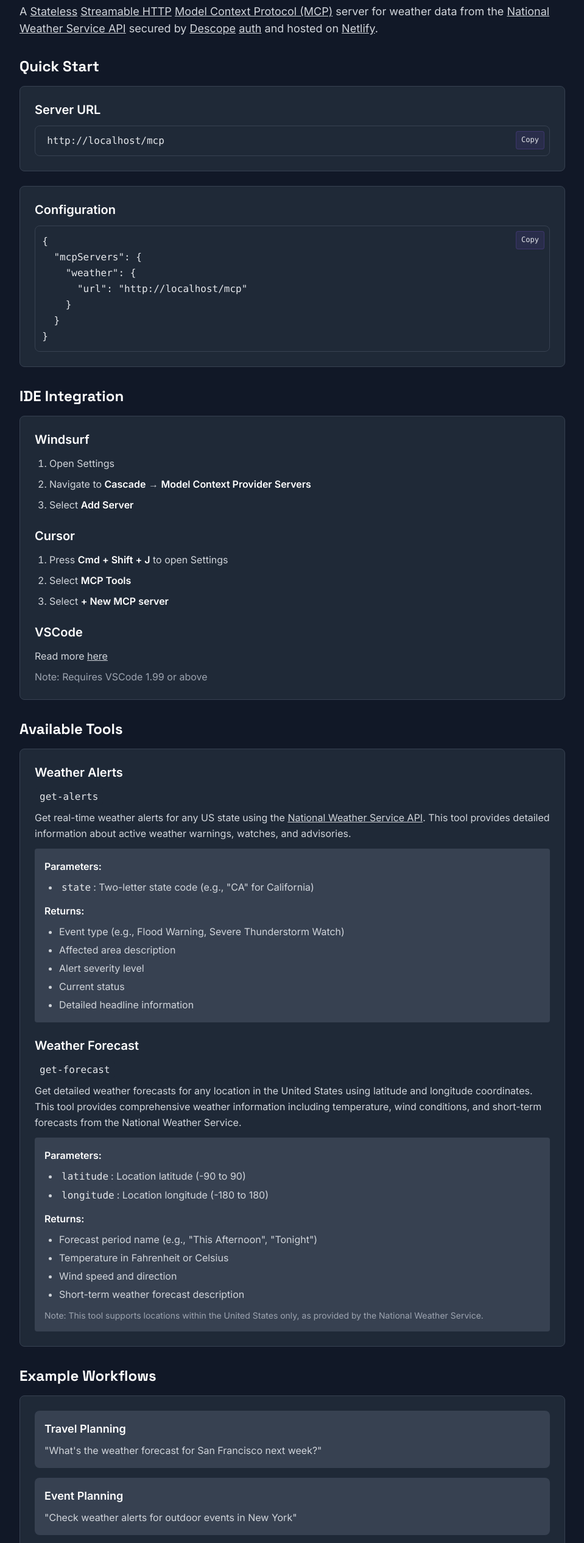
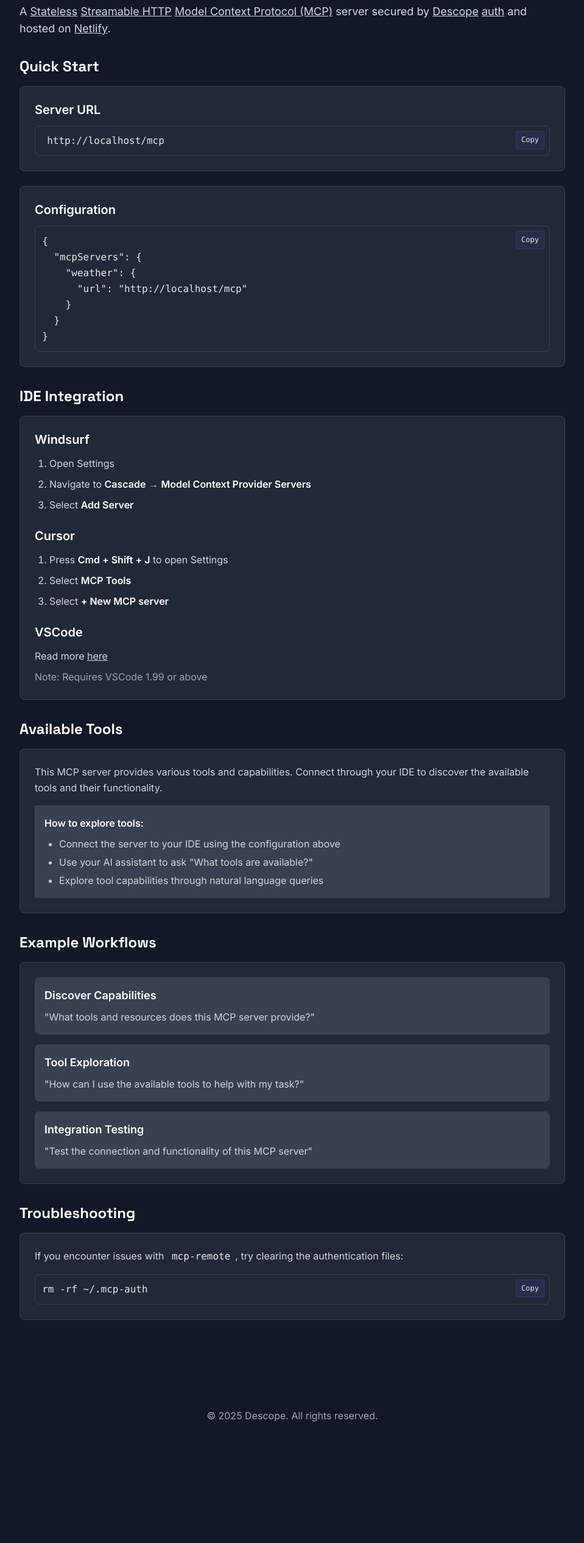
Before and after one commit to orius123/mcp-test, a website: page public/index.html in a window 1280 px wide. Shown: the part 91-2622 px from the top of the page at 61% size, without its empty margins (160-1119 px from the left). After the commit the page ends 2450 px from the top, so only its background shows below. Drawn offline with nearby package versions, Linux system fonts and the light colour scheme.

```diff
--- a/public/index.html
+++ b/public/index.html
@@ -1,17 +1,16 @@
 <!DOCTYPE html>
 <html lang="en">
-
   <head>
-  <meta charset="UTF-8">
-  <meta name="viewport" content="width=device-width, initial-scale=1.0">
-  <title>Weather MCP Server</title>
+    <meta charset="UTF-8" />
+    <meta name="viewport" content="width=device-width, initial-scale=1.0" />
+    <title>MCP Server</title>
     <script>
-    const SERVER_URL = window.location.origin + '/mcp';
+      const SERVER_URL = window.location.origin + "/mcp";
     </script>
     <script src="https://cdn.tailwindcss.com"></script>
     <script>
       tailwind.config = {
-      darkMode: 'class',
+        darkMode: "class",
         theme: {
           extend: {
             colors: {
@@ -21,7 +20,7 @@
               dark: {
                 DEFAULT: "#111827",
                 lighter: "#1F2937",
-            }
+              },
             },
             fontFamily: {
               sans: ["Inter", "system-ui", "sans-serif"],
@@ -36,12 +35,12 @@
 
       body {
         background-color: #111827;
-      color: #F3F4F6;
+        color: #f3f4f6;
       }
 
       pre {
-      background: #1F2937 !important;
-      color: #E5E7EB !important;
+        background: #1f2937 !important;
+        color: #e5e7eb !important;
         position: relative;
         white-space: pre-wrap;
         word-wrap: break-word;
@@ -50,7 +49,7 @@
         padding: 0.7rem;
         border: 1px solid #374151;
         text-shadow: none;
-      -webkit-text-fill-color: #E5E7EB;
+        -webkit-text-fill-color: #e5e7eb;
       }
 
       pre code {
@@ -67,7 +66,7 @@
         padding: 0.25rem 0.5rem;
         background: rgba(139, 92, 246, 0.1);
         border: 1px solid rgba(139, 92, 246, 0.2);
-      color: #8B5CF6;
+        color: #8b5cf6;
         border-radius: 0.25rem;
         cursor: pointer;
         font-size: 0.75rem;
@@ -84,59 +83,63 @@
       }
 
       .card {
-      background: #1F2937;
+        background: #1f2937;
         border: 1px solid #374151;
         transition: all 0.2s;
       }
 
       .card:hover {
-      border-color: #8B5CF6;
+        border-color: #8b5cf6;
       }
 
       code {
         background: #374151;
-      color: #E5E7EB;
+        color: #e5e7eb;
       }
 
       a {
-      color: #8B5CF6;
+        color: #8b5cf6;
         transition: all 0.2s;
         text-decoration: underline !important;
       }
 
       a:hover {
-      color: #A78BFA;
+        color: #a78bfa;
       }
     </style>
     <script>
-    document.addEventListener('DOMContentLoaded', () => {
+      document.addEventListener("DOMContentLoaded", () => {
         // Set server URL
-      document.getElementById('server-url').textContent = SERVER_URL;
+        document.getElementById("server-url").textContent = SERVER_URL;
 
         // Set configuration JSON
         const config = {
           mcpServers: {
             weather: {
-            url: SERVER_URL
-          }
-        }
+              url: SERVER_URL,
+            },
+          },
         };
-      document.getElementById('config-json').textContent = JSON.stringify(config, null, 2);
+        document.getElementById("config-json").textContent = JSON.stringify(
+          config,
+          null,
+          2
+        );
 
         // Copy button functionality
-      const preBlocks = document.querySelectorAll('pre');
-      preBlocks.forEach(pre => {
-        const button = document.createElement('button');
-        button.className = 'copy-button';
-        button.textContent = 'Copy';
+        const preBlocks = document.querySelectorAll("pre");
+        preBlocks.forEach((pre) => {
+          const button = document.createElement("button");
+          button.className = "copy-button";
+          button.textContent = "Copy";
           button.onclick = () => {
-          const code = pre.querySelector('code')?.textContent || '';
+            const code = pre.querySelector("code")?.textContent || "";
             navigator.clipboard.writeText(code).then(() => {
-            button.textContent = 'Copied!';
-            button.classList.add('copied');
+              button.textContent = "Copied!";
+              button.classList.add("copied");
               setTimeout(() => {
-              button.textContent = 'Copy';
-              button.classList.remove('copied');
+                button.textContent = "Copy";
+                button.classList.remove("copied");
               }, 2000);
             });
           };
@@ -149,22 +152,34 @@
   <body class="font-sans leading-relaxed flex flex-col min-h-screen">
     <main class="container mx-auto px-4 pb-12 flex-grow pt-8">
       <div class="max-w-4xl mx-auto">
-      <h1 class="text-4xl font-bold font-heading text-white mb-6">🌤️ Weather MCP Server</h1>
+        <h1 class="text-4xl font-bold font-heading text-white mb-6">
+          🔧 MCP Server
+        </h1>
         <p class="text-lg text-gray-300 mb-8">
-        A <a
-          href="https://github.com/modelcontextprotocol/typescript-sdk?tab=readme-ov-file#without-session-management-stateless">Stateless</a>
-        <a href="https://modelcontextprotocol.io/specification/2025-03-26/basic/transports#streamable-http">Streamable
-          HTTP</a>
-        <a href="https://modelcontextprotocol.com/" class="hover:text-primary">Model Context Protocol
-          (MCP)</a> server for weather data from the <a href="https://www.weather.gov/documentation/services-web-api"
-          class="hover:text-primary">National
-          Weather Service API</a> secured by
-        <a href="https://www.descope.com/" class="hover:text-primary">Descope</a>
-        <a href="https://www.npmjs.com/package/@descope/mcp-express">auth</a> and hosted on <a
-          href="https://netlify.com/" class="hover:text-primary">Netlify</a>.
+          A
+          <a
+            href="https://github.com/modelcontextprotocol/typescript-sdk?tab=readme-ov-file#without-session-management-stateless"
+            >Stateless</a
+          >
+          <a
+            href="https://modelcontextprotocol.io/specification/2025-03-26/basic/transports#streamable-http"
+            >Streamable HTTP</a
+          >
+          <a href="https://modelcontextprotocol.com/" class="hover:text-primary"
+            >Model Context Protocol (MCP)</a
+          >
+          server secured by
+          <a href="https://www.descope.com/" class="hover:text-primary"
+            >Descope</a
+          >
+          <a href="https://www.npmjs.com/package/@descope/mcp-express">auth</a>
+          and hosted on
+          <a href="https://netlify.com/" class="hover:text-primary">Netlify</a>.
         </p>
 
-      <h2 class="text-2xl font-bold font-heading text-white mt-8 mb-4">Quick Start</h2>
+        <h2 class="text-2xl font-bold font-heading text-white mt-8 mb-4">
+          Quick Start
+        </h2>
         <div class="card rounded-lg p-6 mb-6">
           <h3 class="text-xl font-semibold text-white mb-3">Server URL</h3>
           <pre><code class="px-2 py-1 rounded" id="server-url"></code></pre>
@@ -175,104 +190,117 @@
           <pre><code id="config-json"></code></pre>
         </div>
 
-      <h2 class="text-2xl font-bold font-heading text-white mt-8 mb-4">IDE Integration</h2>
+        <h2 class="text-2xl font-bold font-heading text-white mt-8 mb-4">
+          IDE Integration
+        </h2>
         <div class="card rounded-lg p-6 mb-6">
           <h3 class="text-xl font-semibold text-white mb-3">Windsurf</h3>
           <ol class="list-decimal pl-6 space-y-2 text-gray-300">
             <li>Open Settings</li>
-          <li>Navigate to <strong class="font-semibold text-white">Cascade</strong> → <strong
-              class="font-semibold text-white">Model
-              Context Provider Servers</strong></li>
-          <li>Select <strong class="font-semibold text-white">Add Server</strong></li>
+            <li>
+              Navigate to
+              <strong class="font-semibold text-white">Cascade</strong> →
+              <strong class="font-semibold text-white"
+                >Model Context Provider Servers</strong
+              >
+            </li>
+            <li>
+              Select
+              <strong class="font-semibold text-white">Add Server</strong>
+            </li>
           </ol>
 
           <h3 class="text-xl font-semibold text-white mt-6 mb-3">Cursor</h3>
           <ol class="list-decimal pl-6 space-y-2 text-gray-300">
-          <li>Press <strong class="font-semibold text-white">Cmd + Shift + J</strong> to open Settings</li>
-          <li>Select <strong class="font-semibold text-white">MCP Tools</strong></li>
-          <li>Select <strong class="font-semibold text-white"> + New MCP server</strong></li>
+            <li>
+              Press
+              <strong class="font-semibold text-white">Cmd + Shift + J</strong>
+              to open Settings
+            </li>
+            <li>
+              Select <strong class="font-semibold text-white">MCP Tools</strong>
+            </li>
+            <li>
+              Select
+              <strong class="font-semibold text-white">
+                + New MCP server</strong
+              >
+            </li>
           </ol>
 
           <h3 class="text-xl font-semibold text-white mt-6 mb-3">VSCode</h3>
-        <p class="mb-2 text-gray-300">Read more <a href="https://code.visualstudio.com/docs/copilot/chat/mcp-servers"
-            class="hover:text-primary">here</a></p>
+          <p class="mb-2 text-gray-300">
+            Read more
+            <a
+              href="https://code.visualstudio.com/docs/copilot/chat/mcp-servers"
+              class="hover:text-primary"
+              >here</a
+            >
+          </p>
           <p class="text-gray-400">Note: Requires VSCode 1.99 or above</p>
         </div>
 
-      <h2 class="text-2xl font-bold font-heading text-white mt-8 mb-4">Available Tools</h2>
+        <h2 class="text-2xl font-bold font-heading text-white mt-8 mb-4">
+          Available Tools
+        </h2>
         <div class="card rounded-lg p-6 mb-6">
-        <div class="mb-6">
-          <h3 class="text-xl font-semibold text-white mb-3">Weather Alerts</h3>
-          <code class="bg-gray-800 px-2 py-1 rounded">get-alerts</code>
-          <p class="mt-2 text-gray-300">Get real-time weather alerts for any US state using the <a
-              href="https://www.weather.gov/documentation/services-web-api" class="hover:text-primary">National Weather
-              Service API</a>. This tool provides
-            detailed information about active weather warnings, watches, and advisories.</p>
+          <p class="text-gray-300 mb-4">
+            This MCP server provides various tools and capabilities. Connect
+            through your IDE to discover the available tools and their
+            functionality.
+          </p>
           <div class="mt-3 bg-gray-700 p-4 rounded">
-            <p class="font-semibold mb-2 text-white">Parameters:</p>
+            <p class="font-semibold mb-2 text-white">How to explore tools:</p>
             <ul class="list-disc pl-6 space-y-1 text-gray-300">
-              <li><code class="bg-gray-700 px-1 rounded">state</code>: Two-letter state code (e.g., "CA"
-                for California)</li>
-            </ul>
-            <p class="mt-3 font-semibold mb-2 text-white">Returns:</p>
-            <ul class="list-disc pl-6 space-y-1 text-gray-300">
-              <li>Event type (e.g., Flood Warning, Severe Thunderstorm Watch)</li>
-              <li>Affected area description</li>
-              <li>Alert severity level</li>
-              <li>Current status</li>
-              <li>Detailed headline information</li>
+              <li>
+                Connect the server to your IDE using the configuration above
+              </li>
+              <li>Use your AI assistant to ask "What tools are available?"</li>
+              <li>
+                Explore tool capabilities through natural language queries
+              </li>
             </ul>
           </div>
         </div>
 
-        <div>
-          <h3 class="text-xl font-semibold text-white mb-3">Weather Forecast</h3>
-          <code class="bg-gray-800 px-2 py-1 rounded">get-forecast</code>
-          <p class="mt-2 text-gray-300">Get detailed weather forecasts for any location in the United States
-            using latitude and
-            longitude coordinates. This tool provides comprehensive weather information including
-            temperature, wind conditions, and short-term forecasts from the National Weather Service.</p>
-          <div class="mt-3 bg-gray-700 p-4 rounded">
-            <p class="font-semibold mb-2 text-white">Parameters:</p>
-            <ul class="list-disc pl-6 space-y-1 text-gray-300">
-              <li><code class="bg-gray-700 px-1 rounded">latitude</code>: Location latitude (-90 to 90)
-              </li>
-              <li><code class="bg-gray-700 px-1 rounded">longitude</code>: Location longitude (-180 to
-                180)</li>
-            </ul>
-            <p class="mt-3 font-semibold mb-2 text-white">Returns:</p>
-            <ul class="list-disc pl-6 space-y-1 text-gray-300">
-              <li>Forecast period name (e.g., "This Afternoon", "Tonight")</li>
-              <li>Temperature in Fahrenheit or Celsius</li>
-              <li>Wind speed and direction</li>
-              <li>Short-term weather forecast description</li>
-            </ul>
-            <p class="mt-3 text-sm text-gray-400">Note: This tool supports locations within the United
-              States only, as provided by the National Weather Service.</p>
+        <h2 class="text-2xl font-bold font-heading text-white mt-8 mb-4">
+          Example Workflows
+        </h2>
+        <div class="card rounded-lg p-6 mb-6">
+          <div class="bg-gray-700 rounded-lg p-4 mb-4">
+            <h4 class="text-lg font-semibold text-white mb-2">
+              Discover Capabilities
+            </h4>
+            <p class="text-gray-300">
+              "What tools and resources does this MCP server provide?"
+            </p>
           </div>
+          <div class="bg-gray-700 rounded-lg p-4 mb-4">
+            <h4 class="text-lg font-semibold text-white mb-2">
+              Tool Exploration
+            </h4>
+            <p class="text-gray-300">
+              "How can I use the available tools to help with my task?"
+            </p>
+          </div>
+          <div class="bg-gray-700 rounded-lg p-4">
+            <h4 class="text-lg font-semibold text-white mb-2">
+              Integration Testing
+            </h4>
+            <p class="text-gray-300">
+              "Test the connection and functionality of this MCP server"
+            </p>
           </div>
         </div>
 
-      <h2 class="text-2xl font-bold font-heading text-white mt-8 mb-4">Example Workflows</h2>
+        <h2 class="text-2xl font-bold font-heading text-white mt-8 mb-4">
+          Troubleshooting
+        </h2>
         <div class="card rounded-lg p-6 mb-6">
-        <div class="bg-gray-700 rounded-lg p-4 mb-4">
-          <h4 class="text-lg font-semibold text-white mb-2">Travel Planning</h4>
-          <p class="text-gray-300">"What's the weather forecast for San Francisco next week?"</p>
-        </div>
-        <div class="bg-gray-700 rounded-lg p-4 mb-4">
-          <h4 class="text-lg font-semibold text-white mb-2">Event Planning</h4>
-          <p class="text-gray-300">"Check weather alerts for outdoor events in New York"</p>
-        </div>
-        <div class="bg-gray-700 rounded-lg p-4">
-          <h4 class="text-lg font-semibold text-white mb-2">Agriculture</h4>
-          <p class="text-gray-300">"Get weather alerts for farming regions in Iowa"</p>
-        </div>
-      </div>
-
-      <h2 class="text-2xl font-bold font-heading text-white mt-8 mb-4">Troubleshooting</h2>
-      <div class="card rounded-lg p-6 mb-6">
-        <p class="mb-4 text-gray-300">If you encounter issues with <code
-            class="bg-gray-800 px-2 py-1 rounded">mcp-remote</code>, try clearing the authentication files:
+          <p class="mb-4 text-gray-300">
+            If you encounter issues with
+            <code class="bg-gray-800 px-2 py-1 rounded">mcp-remote</code>, try
+            clearing the authentication files:
           </p>
           <pre><code>rm -rf ~/.mcp-auth</code></pre>
         </div>
@@ -284,5 +312,4 @@
       </div>
     </footer>
   </body>
-
 </html>
```
Also changed, not shown: netlify/functions/create-server.ts (+108 -4 lines). Lines whose indentation alone changed are shown as unchanged.
